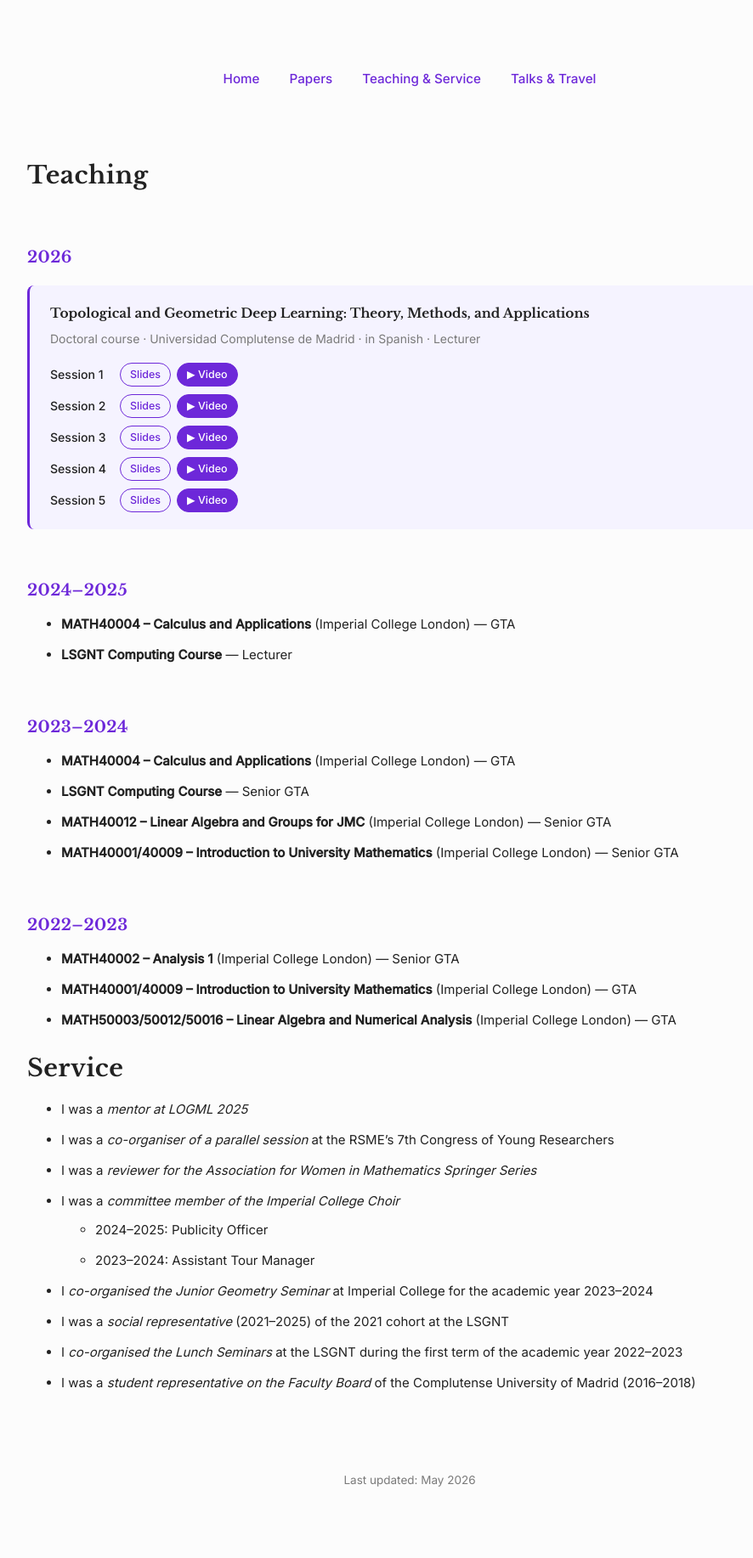
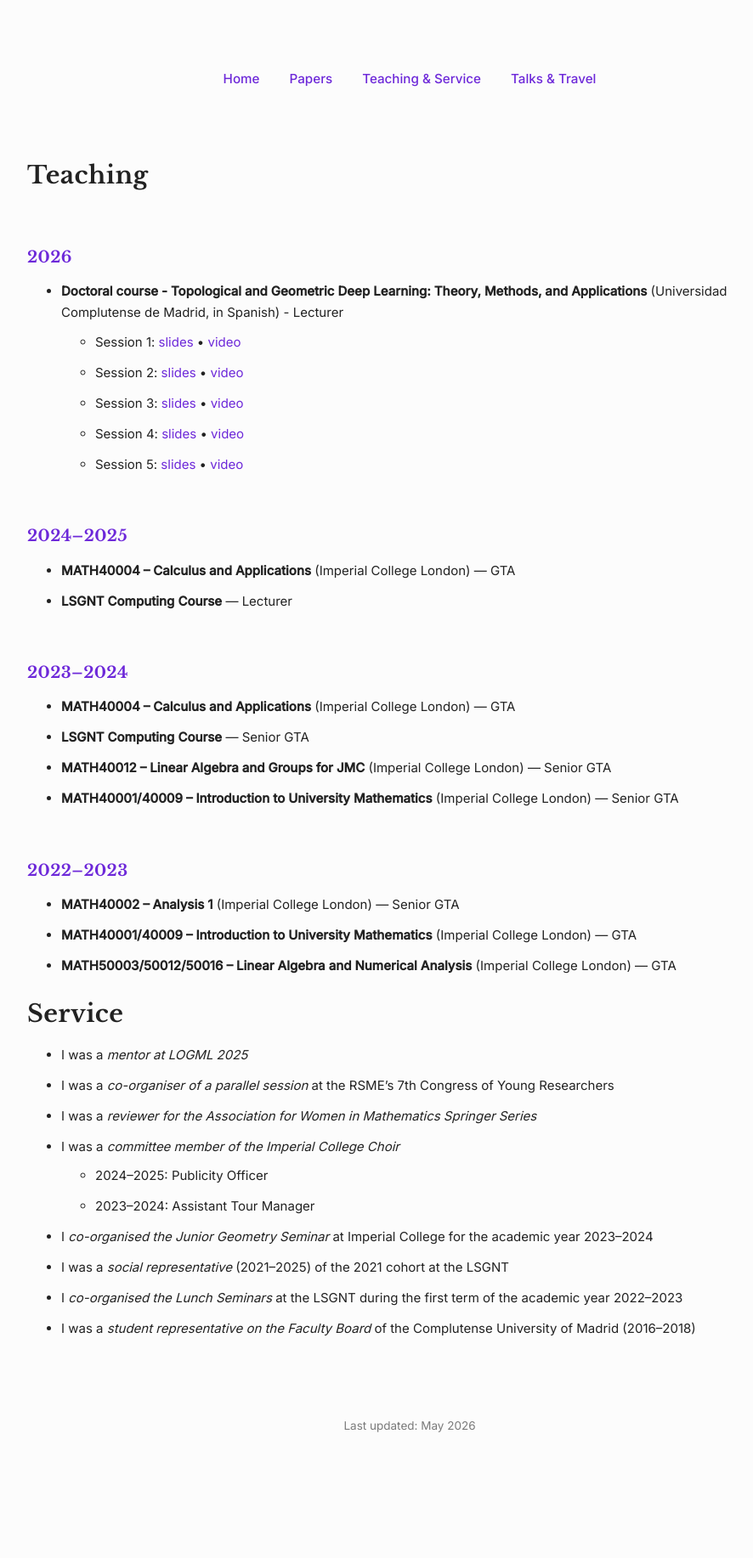
Before and after one commit to inesgare/inesgare.github.io, a Jekyll site: the page built from teaching.md, in a window 1280 px wide. Shown: the whole page at 85% size, without its empty margins (158-1044 px from the left). Built offline with Jekyll 4.4.1, drawn with Linux system fonts in a browser that asks for light colours; after the commit the page ends 1770 px from its top, so only the background shows below that.

Commit message:
edited teaching.md

```diff
--- a/teaching.md
+++ b/teaching.md
@@ -6,47 +6,12 @@ layout: default
 
 ## 2026
 
-<div class="course-block">
-  <p class="course-title">Topological and Geometric Deep Learning: Theory, Methods, and Applications</p>
-  <p class="course-meta">Doctoral course &middot; Universidad Complutense de Madrid &middot; in Spanish &middot; Lecturer</p>
-  <div class="session-grid">
-    <div class="session-item">
-      <span class="session-label">Session 1</span>
-      <div class="session-links">
-        <a href="docs/session-1.pdf" class="btn-link btn-slides">Slides</a>
-        <a href="https://www.youtube.com/watch?v=ulDG8q5DmeE" class="btn-link btn-video" target="_blank">&#9654; Video</a>
-      </div>
-    </div>
-    <div class="session-item">
-      <span class="session-label">Session 2</span>
-      <div class="session-links">
-        <a href="docs/session-2.pdf" class="btn-link btn-slides">Slides</a>
-        <a href="https://www.youtube.com/watch?v=NeMBwgLs4nw" class="btn-link btn-video" target="_blank">&#9654; Video</a>
-      </div>
-    </div>
-    <div class="session-item">
-      <span class="session-label">Session 3</span>
-      <div class="session-links">
-        <a href="docs/session-3.pdf" class="btn-link btn-slides">Slides</a>
-        <a href="https://www.youtube.com/watch?v=k91GEMZp3JE" class="btn-link btn-video" target="_blank">&#9654; Video</a>
-      </div>
-    </div>
-    <div class="session-item">
-      <span class="session-label">Session 4</span>
-      <div class="session-links">
-        <a href="docs/session-4.pdf" class="btn-link btn-slides">Slides</a>
-        <a href="https://www.youtube.com/watch?v=jbNIGMaDqaY" class="btn-link btn-video" target="_blank">&#9654; Video</a>
-      </div>
-    </div>
-    <div class="session-item">
-      <span class="session-label">Session 5</span>
-      <div class="session-links">
-        <a href="docs/session-5.pdf" class="btn-link btn-slides">Slides</a>
-        <a href="https://www.youtube.com/watch?v=8ScVgSXzYmE&t=1s" class="btn-link btn-video" target="_blank">&#9654; Video</a>
-      </div>
-    </div>
-  </div>
-</div>
+- **Doctoral course - Topological and Geometric Deep Learning: Theory, Methods, and Applications** (Universidad Complutense de Madrid, in Spanish) - Lecturer
+  - Session 1: [slides](docs/session-1.pdf) &bull; [video](https://www.youtube.com/watch?v=ulDG8q5DmeE)
+  - Session 2: [slides](docs/session-2.pdf) &bull; [video](https://www.youtube.com/watch?v=NeMBwgLs4nw)
+  - Session 3: [slides](docs/session-3.pdf) &bull; [video](https://www.youtube.com/watch?v=k91GEMZp3JE)
+  - Session 4: [slides](docs/session-4.pdf) &bull; [video](https://www.youtube.com/watch?v=jbNIGMaDqaY)
+  - Session 5: [slides](docs/session-5.pdf) &bull; [video](https://www.youtube.com/watch?v=8ScVgSXzYmE&t=1s)
 
 ## 2024–2025
 
```
